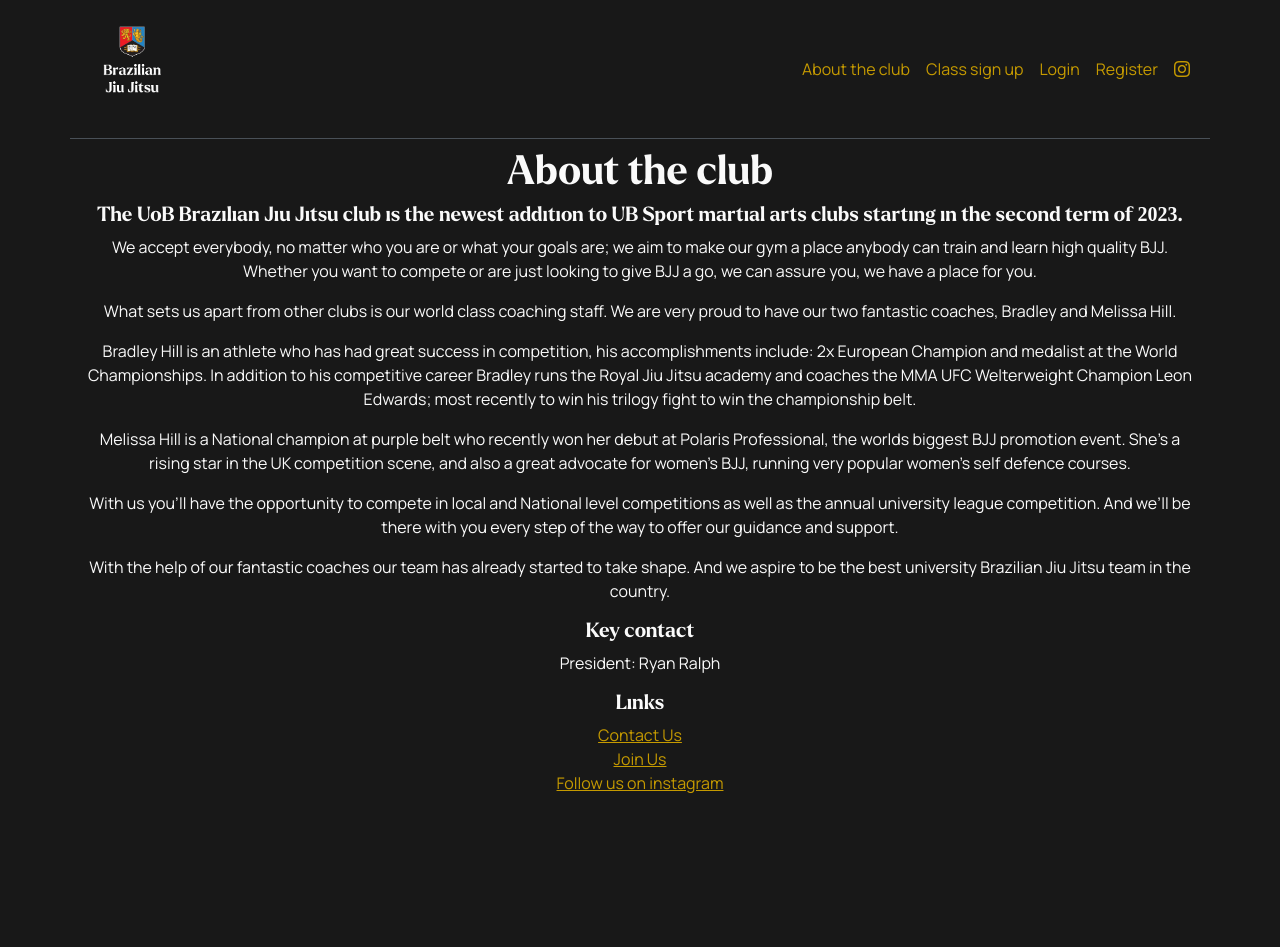
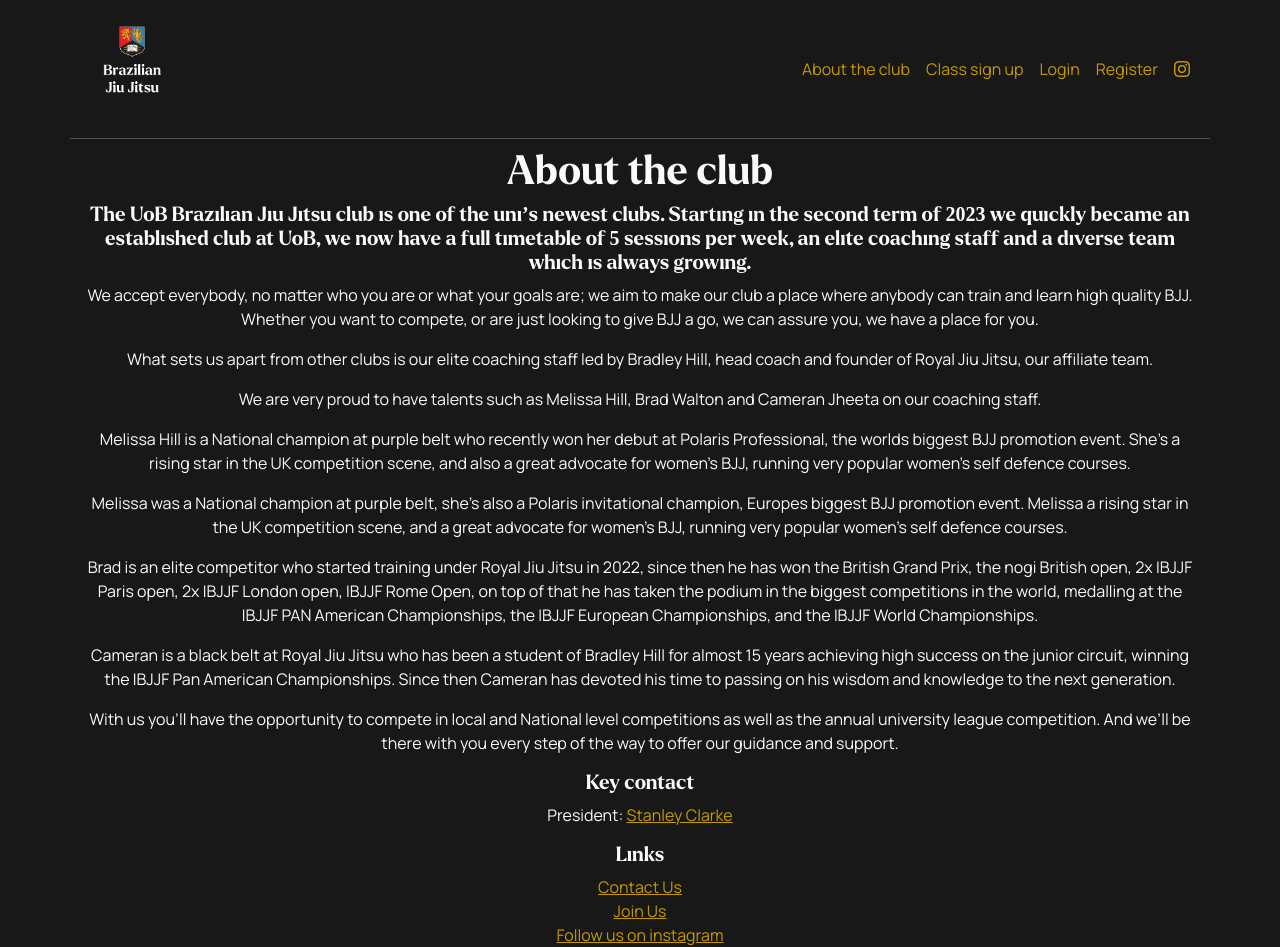
Before and after one commit to tom23collins/uob-bjj-webapp, a Flask app: page /about in a window 1280 px wide. Before the commit the page ends 793 px from the top, so only its background shows below. Run offline with Flask 3, Linux system fonts and the light colour scheme.

Commit message:
Updated about and legal bits

```diff
--- a/static/css/custom.css
+++ b/static/css/custom.css
@@ -40,7 +40,7 @@ body {
     font-weight: 400; /* Regular by default for body text */
 }
 
-p, span, li, a, div, button {
+p, span, li, a, div, button, small {
     font-family: 'Manrope', sans-serif;
 }
 
@@ -73,6 +73,11 @@ body,
 
 .text-white {
     color: #FAFAFA;
+}
+
+.text-muted {
+    --bs-text-opacity: 1;
+    color: #FAFAFA !important;
 }
 
 .btn-primary:hover,
--- a/templates/about.html
+++ b/templates/about.html
@@ -11,17 +11,19 @@ about-bg
 <div class="container text-center">
   <div class="row">
     <h1 class="mt-2">About the club</h1>
-    <h5>The UoB Brazilian Jiu Jitsu club is the newest addition to UB Sport martial arts clubs starting in the second term of 2023.</h5>
-    <p>We accept everybody, no matter who you are or what your goals are; we aim to make our gym a place anybody can train and learn high quality BJJ. Whether you want to compete or are just looking to give BJJ a go, we can assure you, we have a place for you.</p>
-    <p>What sets us apart from other clubs is our world class coaching staff. We are very proud to have our two fantastic coaches, Bradley and Melissa Hill. </p>
-    <p>Bradley Hill is an athlete who has had great success in competition, his accomplishments include: 2x European Champion and medalist at the World Championships. In addition to his competitive career Bradley runs the Royal Jiu Jitsu academy and coaches the MMA UFC Welterweight Champion Leon Edwards; most recently to win his trilogy fight to win the championship belt.</p>
+    <h5>The UoB Brazilian Jiu Jitsu club is one of the uni’s newest clubs. Starting in the second term of 2023 we quickly became an established club at UoB, we now have a full timetable of 5 sessions per week, an elite coaching staff and a diverse team which is always growing.</h5>
+    <p>We accept everybody, no matter who you are or what your goals are; we aim to make our club a place where anybody can train and learn high quality BJJ. Whether you want to compete, or are just looking to give BJJ a go, we can assure you, we have a place for you.</p>
+    <p>What sets us apart from other clubs is our elite coaching staff led by Bradley Hill, head coach and founder of Royal Jiu Jitsu, our affiliate team.</p>
+    <p>We are very proud to have talents such as Melissa Hill, Brad Walton and Cameran Jheeta on our coaching staff.</p>
     <p>Melissa Hill is a National champion at purple belt who recently won her debut at Polaris Professional, the worlds biggest BJJ promotion event. She’s a rising star in the UK competition scene, and also a great advocate for women’s BJJ, running very popular women’s self defence courses.</p>
+    <p>Melissa was a National champion at purple belt, she’s also a Polaris invitational champion, Europes biggest BJJ promotion event. Melissa a rising star in the UK competition scene, and a great advocate for women’s BJJ, running very popular women’s self defence courses.</p>
+    <p>Brad is an elite competitor who started training under Royal Jiu Jitsu in 2022, since then he has won the British Grand Prix, the nogi British open, 2x IBJJF Paris open, 2x IBJJF London open, IBJJF Rome Open, on top of that he has taken the podium in the biggest competitions in the world, medalling at the IBJJF PAN American Championships, the IBJJF European Championships, and the IBJJF World Championships.</p>
+    <p>Cameran is a black belt at Royal Jiu Jitsu who has been a student of Bradley Hill for almost 15 years achieving high success on the junior circuit, winning the IBJJF Pan American Championships. Since then Cameran has devoted his time to passing on his wisdom and knowledge to the next generation.</p>
     <p>With us you’ll have the opportunity to compete in local and National level competitions as well as the annual university league competition. And we’ll be there with you every step of the way to offer our guidance and support.</p>
-    <p>With the help of our fantastic coaches our team has already started to take shape. And we aspire to be the best university Brazilian Jiu Jitsu team in the country.</p>
     <h5>Key contact</h5>
-    <p>President: Ryan Ralph</p>
+    <p>President: <a href="mailto:s.h.clarke@bham.ac.uk">Stanley Clarke</a></p>
     <h5>Links</h5>
-    <a href="mailto:ryan.a.ralph@gmail.com" target="_blank">Contact Us</a>
+    <a href="mailto:s.h.clarke@bham.ac.uk" target="_blank">Contact Us</a>
     <a href="https://www.usbonline.bham.ac.uk/JoinAtHome/" target="_blank">Join Us</a>
     <a href="https://instagram.com/uob_bjj?igshid=MjEwN2IyYWYwYw==" target="_blank">Follow us on instagram</a>
   </div>
--- a/templates/user_register.html
+++ b/templates/user_register.html
@@ -24,6 +24,7 @@
             <div class="mb-3 text-start">
               <label for="exampleInputEmail1" class="form-label">Email address</label>
               <input type="email" class="form-control" id="exampleInputEmail1" name='email' id='email' required>
+              <small id="emailHelp" class="form-text text-muted">We'll never share your email with anyone else.</small>
             </div>
             <div class="mb-3 text-start">
               <label for="password" class="form-label">Password</label>
@@ -41,6 +42,10 @@
               <label for="medical_info" class="form-label">Medical information (if applicable)</label>
               <input type="text" class="form-control" id="medical_info" name='medical_info' id='medical_info'>
             </div>
+            <div class="mb-3 text-start">
+              <input type="checkbox" required>
+              <label for="vehicle1"> I have read the Sport and Fitness Terms & Conditions</label>
+            </div>
             <button type="submit" class="btn btn-primary w-100 mb-3">Submit</button>
           </form>
           <p class="text-start">Already have an account? <a href="{{ url_for('login') }}">Sign in</a></p>
```
